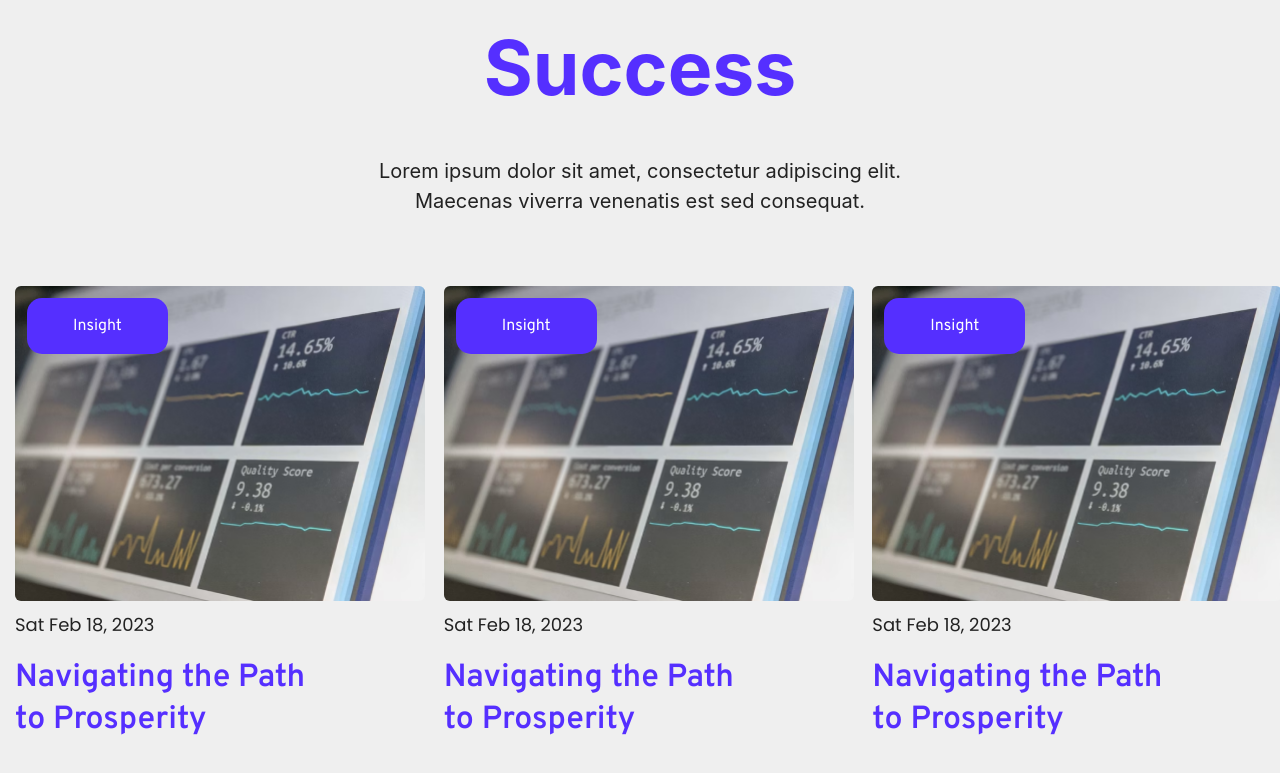
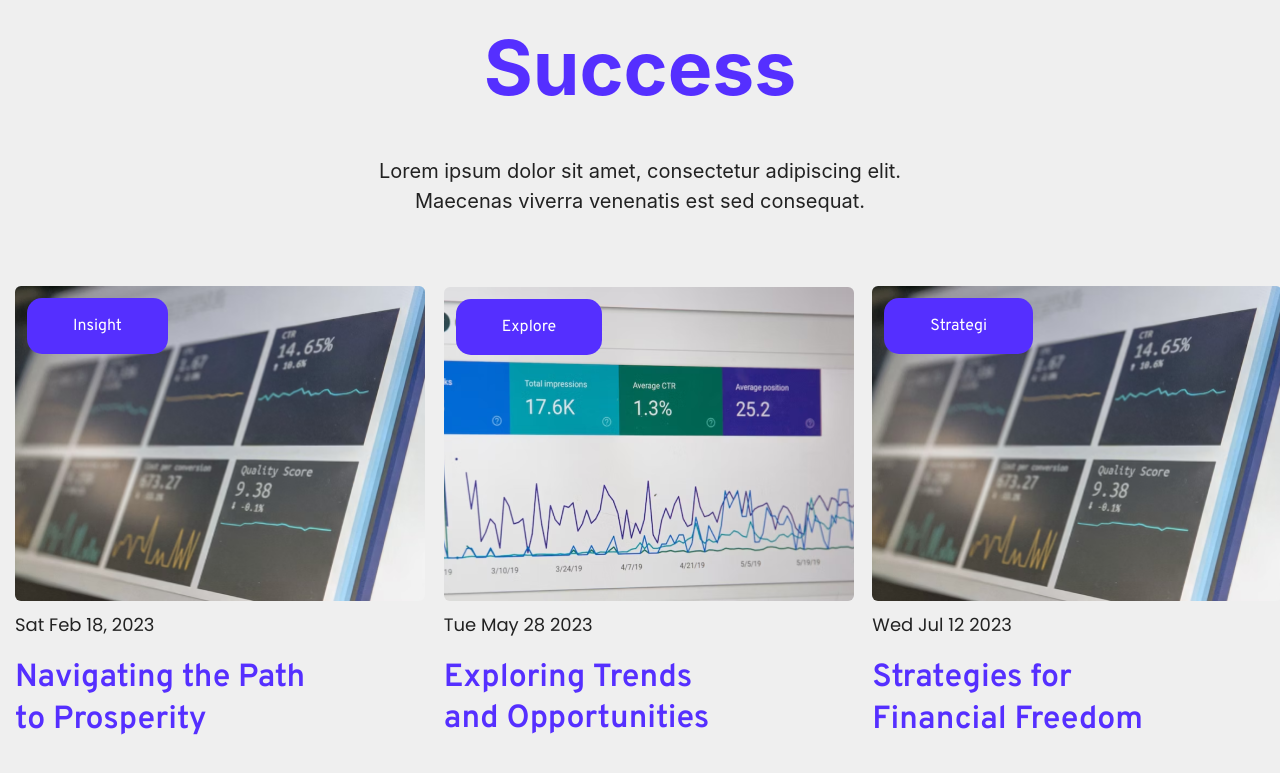
Before and after one commit to Roni006/growth, a React (Vite) app: page / in a window 1280 px wide. Shown: the part 4989-5762 px from the top of the page. Built offline with nearby package versions, Linux system fonts and the light colour scheme.

Commit message:
updated blog components content

```diff
--- a/src/pages/OurBlog.jsx
+++ b/src/pages/OurBlog.jsx
@@ -37,20 +37,20 @@ const OurBlog = () => {
 
               <div className="w-[410px]">
                 <div className="relative">
-                  <span className="absolute top-3 left-3 font-normal font-overpass text-[16px] bg-[#552fff] text-white py-4 px-11.5 rounded-[15px] ">Insight</span>
-                  <img className="w-full rounded-md" src={blog1} alt="" />
+                  <span className="absolute top-3 left-3 font-normal font-overpass text-[16px] bg-[#552fff] text-white py-4 px-11.5 rounded-[15px] ">Explore</span>
+                  <img className="w-full rounded-md" src={blog2} alt="" />
                 </div>
-                <p className="text-[18px] font-normal text-[#222222] font-poppins p-[10px_0_20px_0] ">Sat Feb 18, 2023</p>
-                <h3 className="text-[#552fff] font-semibold font-overpass text-[32px] leading-[130%] max-w-[310px] ">Navigating the Path to Prosperity</h3>
+                <p className="text-[18px] font-normal text-[#222222] font-poppins p-[10px_0_20px_0] ">Tue May 28 2023</p>
+                <h3 className="text-[#552fff] font-semibold font-overpass text-[32px] leading-[130%] max-w-[310px] "> Exploring Trends and Opportunities</h3>
               </div>
 
               <div className="w-[410px]">
                 <div className="relative">
-                  <span className="absolute top-3 left-3 font-normal font-overpass text-[16px] bg-[#552fff] text-white py-4 px-11.5 rounded-[15px] ">Insight</span>
+                  <span className="absolute top-3 left-3 font-normal font-overpass text-[16px] bg-[#552fff] text-white py-4 px-11.5 rounded-[15px] ">Strategi</span>
                   <img className="w-full rounded-md" src={blog1} alt="" />
                 </div>
-                <p className="text-[18px] font-normal text-[#222222] font-poppins p-[10px_0_20px_0] ">Sat Feb 18, 2023</p>
-                <h3 className="text-[#552fff] font-semibold font-overpass text-[32px] leading-[130%] max-w-[310px] ">Navigating the Path to Prosperity</h3>
+                <p className="text-[18px] font-normal text-[#222222] font-poppins p-[10px_0_20px_0] ">Wed Jul 12 2023</p>
+                <h3 className="text-[#552fff] font-semibold font-overpass text-[32px] leading-[130%] max-w-[310px] ">Strategies for Financial Freedom</h3>
               </div>
             </div>
             {/* blog content  */}
```
